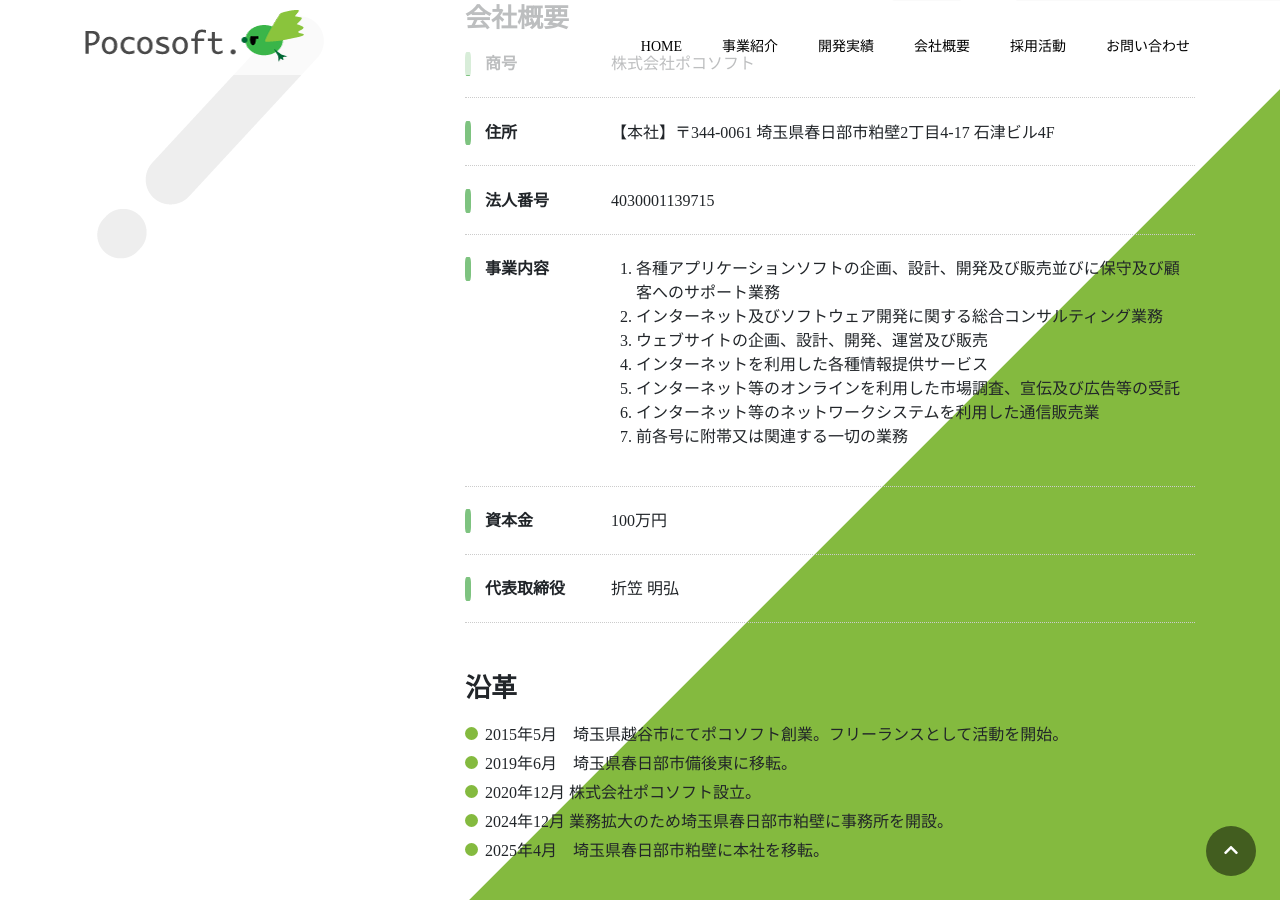
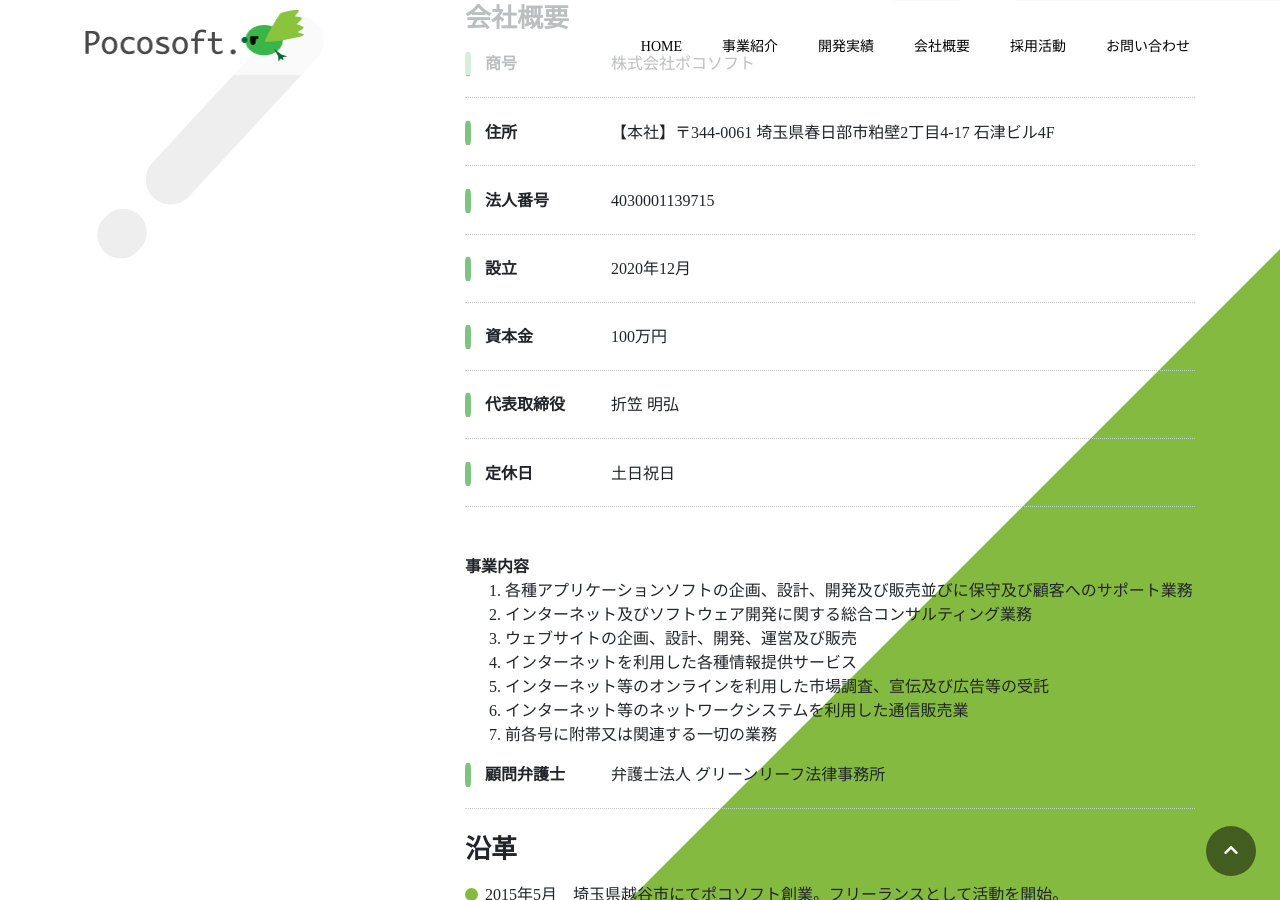
Before and after one commit to pocosoft/pocosoft.github.io, a Jekyll site: the page built from company.md, in a window 1280 px wide and 900 px high, scrolled down 436 px. Built offline with Jekyll 4.4.1, drawn with Linux system fonts in a browser that asks for light colours; nearby versions of some CDN libraries.

Commit message:
会社概要の変更

```diff
--- a/_layouts/company.html
+++ b/_layouts/company.html
@@ -33,7 +33,23 @@
             <dd>4030001139715</dd>
           </dl>
           <dl>
-            <dt>事業内容</dt>
+            <dt>設立</dt>
+            <dd>2020年12月</dd>
+          </dl>
+          <dl>
+            <dt>資本金</dt>
+            <dd>100万円</dd>
+          </dl>
+          <dl>
+            <dt>代表取締役</dt>
+            <dd>折笠 明弘</dd>
+          </dl>
+          <dl>
+            <dt>定休日</dt>
+            <dd>土日祝日</dd>
+          </dl>
+        </div>
+        <dt>事業内容</dt>
             <dd>
               <ol>
                 <li>各種アプリケーションソフトの企画、設計、開発及び販売並びに保守及び顧客へのサポート業務</li>
@@ -46,15 +62,10 @@
               </ol>
             </dd>
           </dl>
-          <dl>
-            <dt>資本金</dt>
-            <dd>100万円</dd>
-          </dl>
-          <dl>
-            <dt>代表取締役</dt>
-            <dd>折笠 明弘</dd>
-          </dl>
-        </div>
+        <dl>
+          <dt>顧問弁護士</dt>
+          <dd>弁護士法人 グリーンリーフ法律事務所</dd>
+        </dl>
         <h3>沿革</h3>
         <ul>
           <li>2015年5月　埼玉県越谷市にてポコソフト創業。フリーランスとして活動を開始。</li>
```
